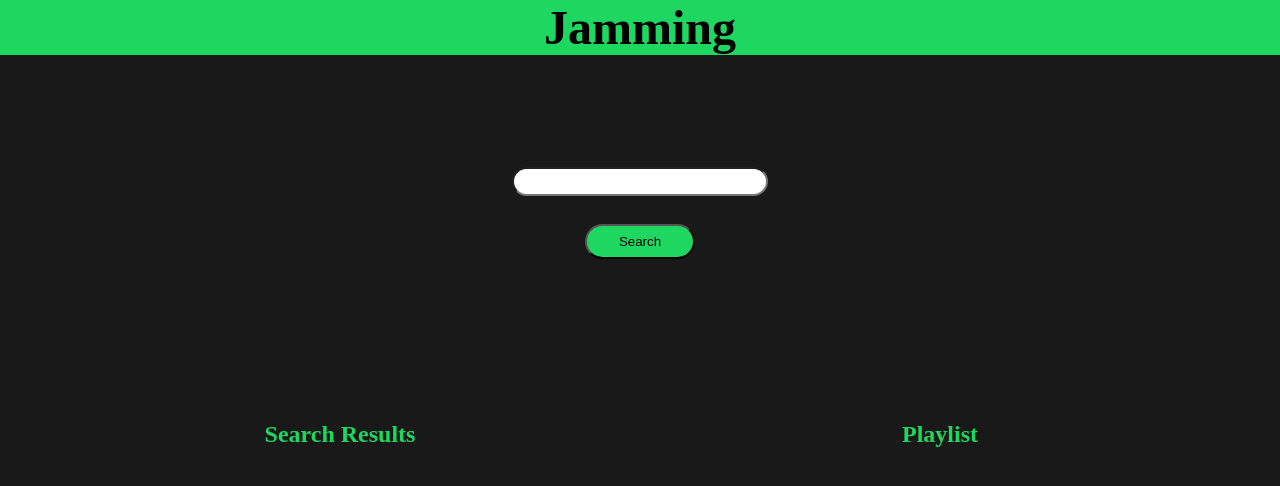
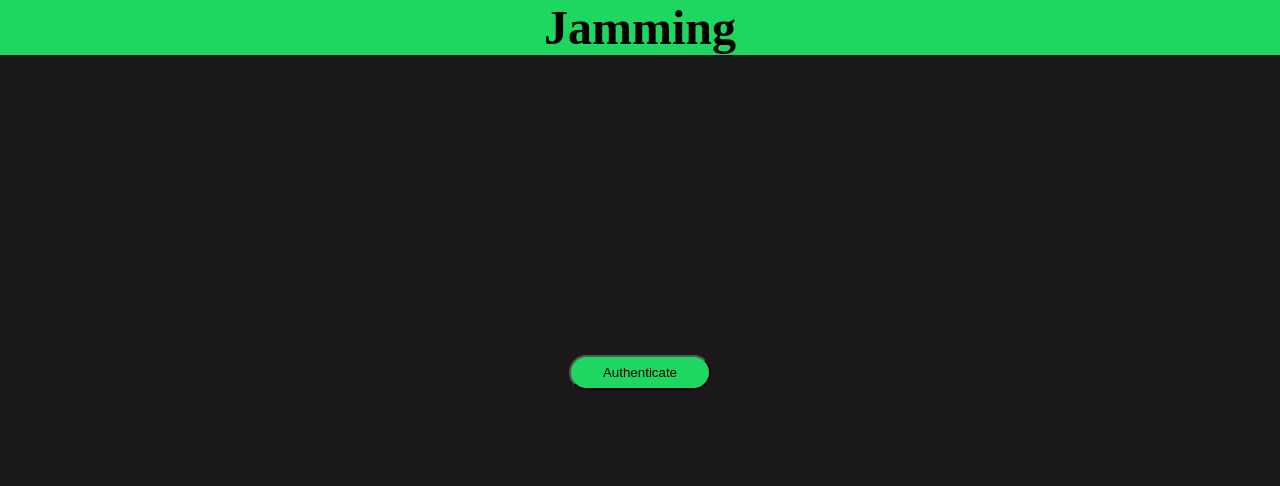
Before and after one commit to eetuvartto/jamming, a React (Create React App) app: page / in a window 1280 px wide. Shown: the top 486 px of the page. Built offline with nearby package versions, Linux system fonts and the light colour scheme.

Commit message:
Working version. Has bug with reload after authentication

```diff
--- a/src/AddList.js
+++ b/src/AddList.js
@@ -1,4 +1,5 @@
 import React from 'react';
+import Spotify from './Spotify';
 
 function AddList(props) {
 
@@ -8,8 +9,15 @@ function AddList(props) {
         setPlaylistName(e.target.value);
     }
 
-    function handleClick() {
-        alert(playlistName);
+    async function handleClick() {
+        if (playlistName) {
+            const trackUris = [];
+            for (const song of props.list) {
+                trackUris.push(song.uri);
+            }
+            await Spotify.savePlaylist(playlistName, trackUris);
+            props.setList([]);
+        }
         setPlaylistName('');
     }
 
--- a/src/App.js
+++ b/src/App.js
@@ -9,6 +9,7 @@ function App() {
   const [searchValue, setSearchValue] = React.useState('');
   const [cards, setCards] = React.useState([]);
   const [playlistCards, setPlaylistCards] = React.useState([]);
+  const [auth, setAuth] = React.useState(false);
 
   function handleChange(e) {
     setSearchValue(e.target.value);
@@ -21,11 +22,17 @@ function App() {
     }
   }
 
+  function handleAuth() {
+    Spotify.getAccessToken();
+    setAuth(true)
+  }
+
   return (
     <div id="main">
       <Header />
-      <SearchBar handleChange={handleChange} handleClick={handleClick} value={searchValue} />
-      <SearchResults cards={cards} setCards={setCards} playlistCards={playlistCards} setPlaylistCards={setPlaylistCards} />
+      {!auth && <button id="auth-button" onClick={handleAuth}>Authenticate</button>}
+      {auth && <SearchBar handleChange={handleChange} handleClick={handleClick} value={searchValue} />}
+      {auth && <SearchResults cards={cards} setCards={setCards} playlistCards={playlistCards} setPlaylistCards={setPlaylistCards} />}
     </div>
   );
 }
--- a/src/SearchResults.js
+++ b/src/SearchResults.js
@@ -47,7 +47,7 @@ function SearchResults(props) {
             <div id="playlist-div">
                 <h2>Playlist</h2>
                 {returnTrack(props.playlistCards)}
-                <AddList list={props.playlistCards} />
+                <AddList list={props.playlistCards} setList={props.setPlaylistCards} />
             </div>
         </div>
     )
--- a/src/Spotify.js
+++ b/src/Spotify.js
@@ -3,6 +3,7 @@ const redirectUri = 'http://localhost:3000/'; // Have to add this to your accept
 let accessToken;
 
 const Spotify = {
+
   getAccessToken() {
     if (accessToken) {
       return accessToken;
--- a/src/style.css
+++ b/src/style.css
@@ -104,3 +104,7 @@ button:hover {
     border-radius: 5px;
     background-color: gray;
 }
+
+#auth-button {
+    margin-top: 300px;
+}
```
